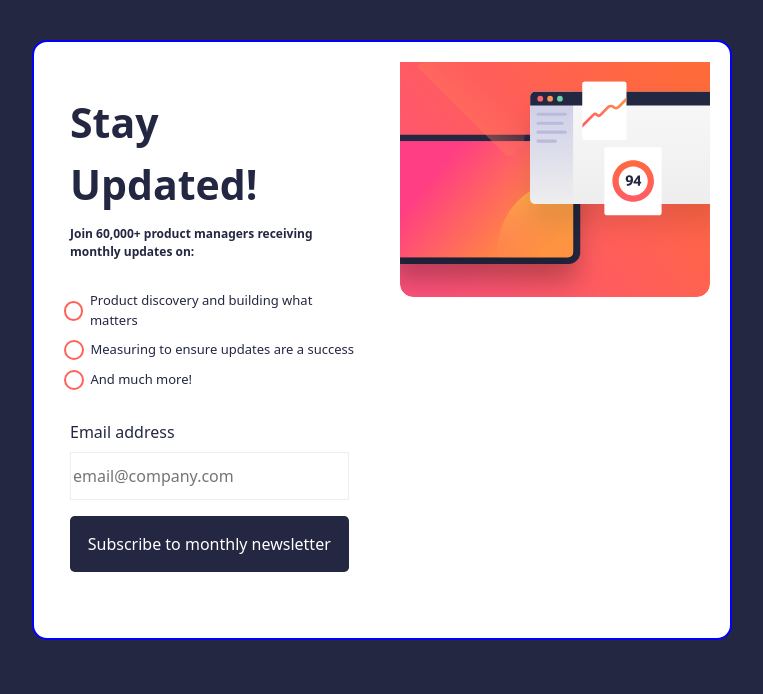
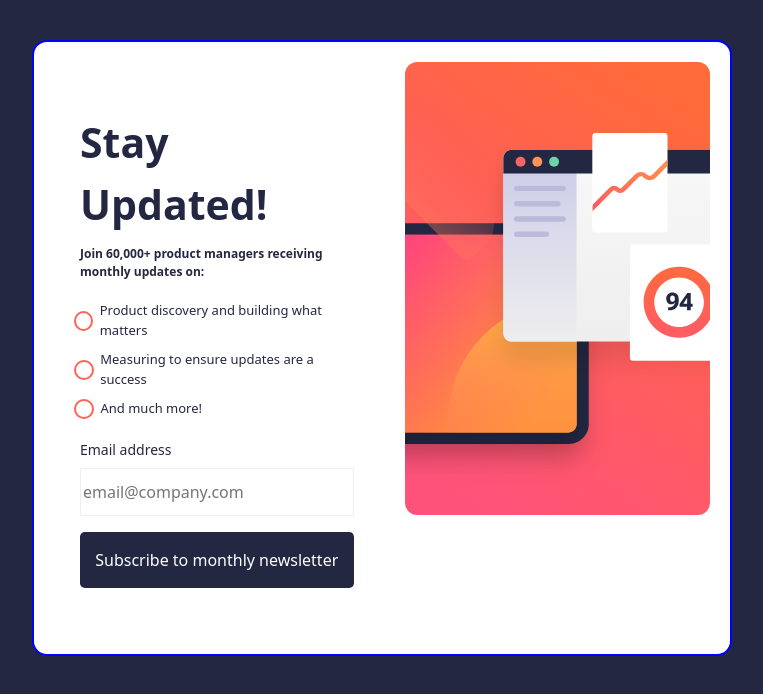
Before and after one commit to Espina28/Newsletter, a plain HTML site: page index.html in a window 1280 px wide. Shown: the whole page, without its empty margins (258-1021 px from the left). Drawn offline with Linux system fonts and the light colour scheme.

Commit message:
Espina finalized the desktop

```diff
--- a/css/index.css
+++ b/css/index.css
@@ -64,12 +64,13 @@ main {
     width: 700px;
     border-radius: 15px;
     margin-top: 40px;
-    padding: 20px;
+    padding: 20px 20px 20px 30px;
 }
 
 /* || title, header */
 .title > h1 {
     font-weight: var(--fw-700);
+    margin-top: 20px;
 }
 
 .left {
@@ -91,18 +92,17 @@ main {
     padding-inline: 1em;
 }
 
+ul {
+    list-style: none;
+    padding: 0;
+    font-size: 13px;
+    margin: 20px 0 20px 0;
+}
+
 
 .list-advertised {
     font-size: 10px;
 }
-
-ul {
-    list-style: none;
-    padding: 0;
-    font-size: 13px;
-    margin: 30px 0;
-}
-
 
 li {
     display: flex;
@@ -167,6 +167,10 @@ form > input {
     margin-block: 0.5em 0;
 }
 
+label {
+    font-size: 14px;
+}
+
 
 /* ||button */
 .btn-submit {
--- a/index.html
+++ b/index.html
@@ -50,7 +50,7 @@
         </div>
       </div>
       <div class="illustration-signup">
-        <img src="./assets/images/illustration-sign-up-mobile.svg" alt="svg sign-up image"/>
+        <img src="./assets/images/illustration-sign-up-desktop.svg" alt="svg sign-up image"/>
       </div>
   </main>
 
```
